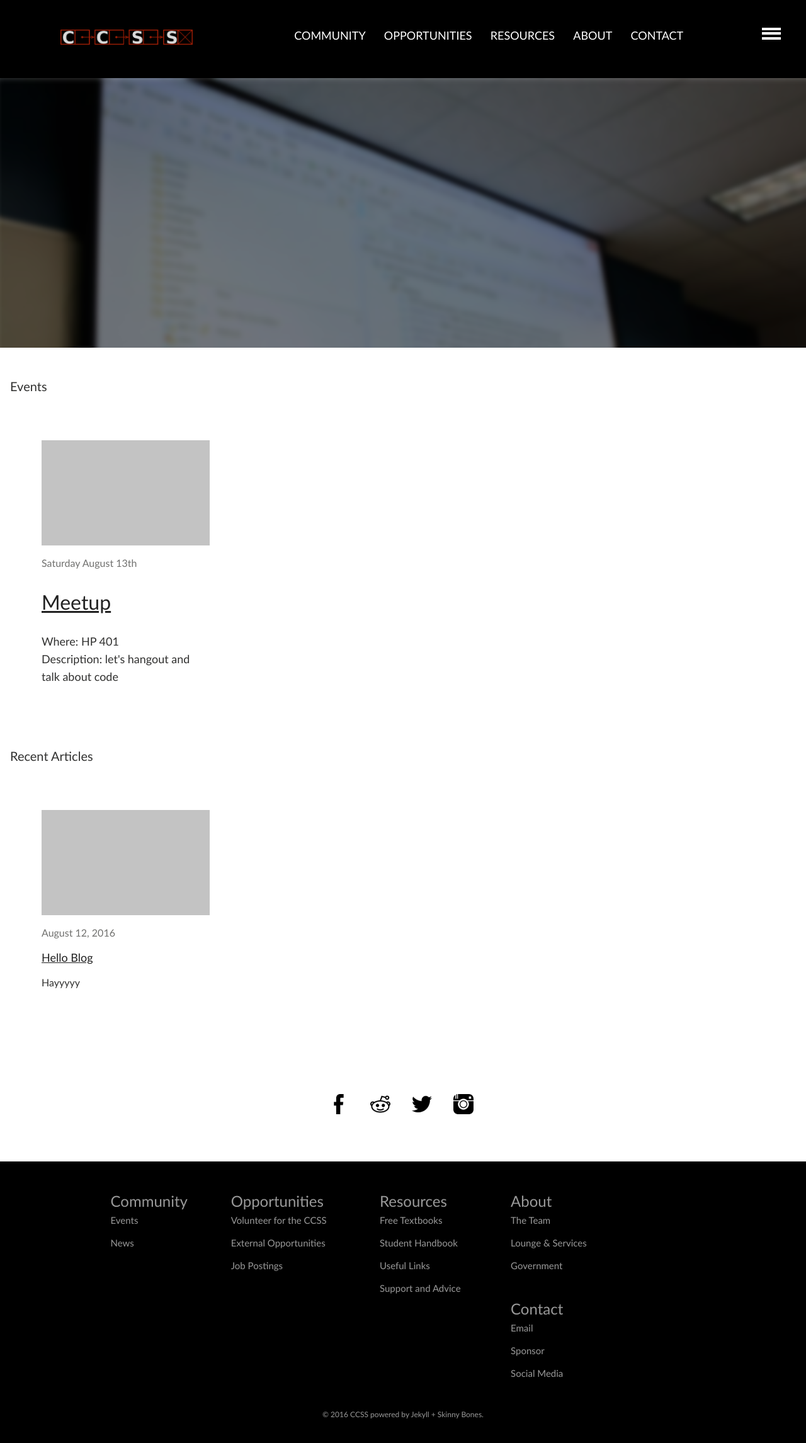
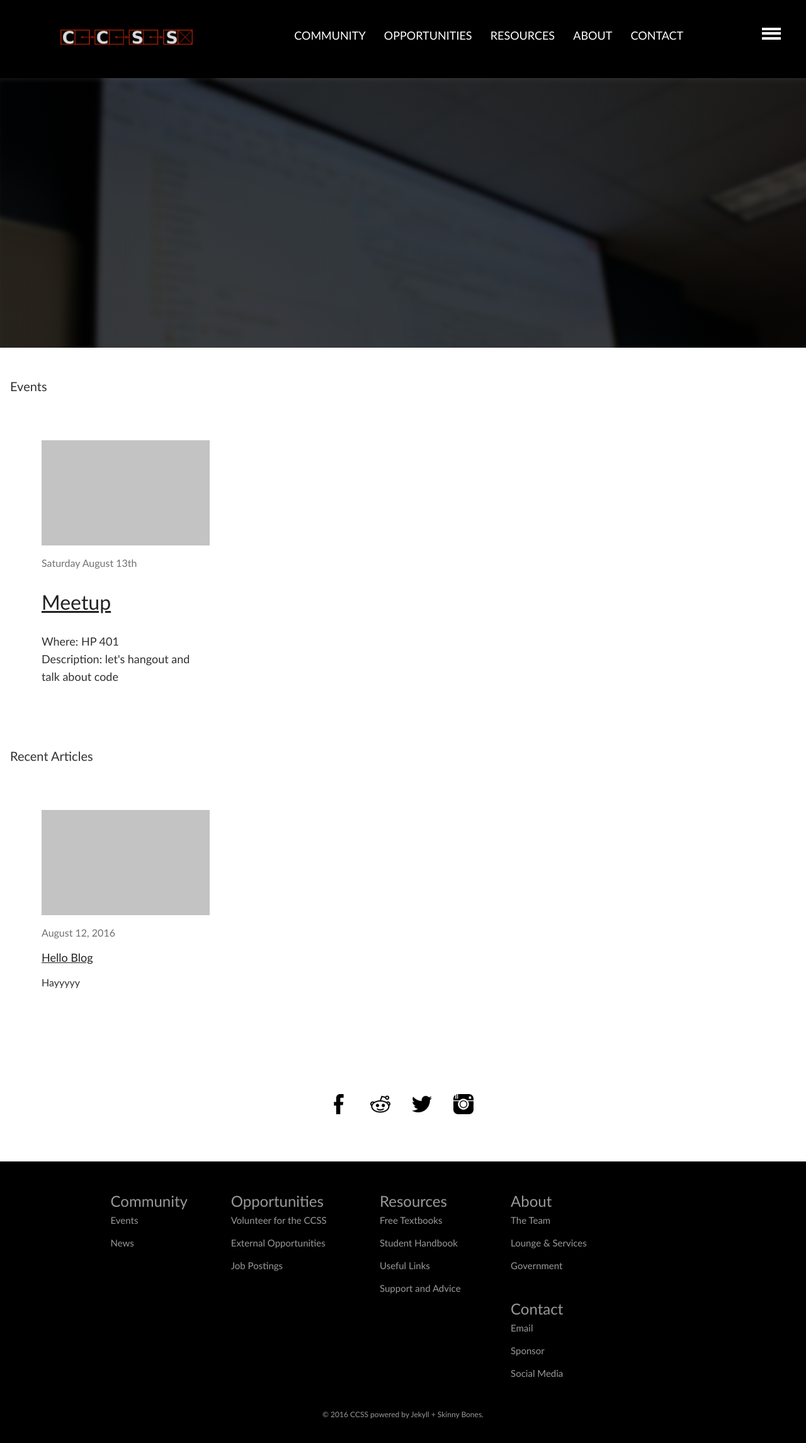
Before and after one commit to brittnylapierre/ccss_web, a Jekyll site: the page built from index.md, in a window 1280 px wide. Shown: the top 2291 px of the page at 63% size. Built offline with Jekyll 4.4.1, drawn with Linux system fonts in a browser that asks for light colours.

Commit message:
Update default.html

```diff
--- a/_layouts/default.html
+++ b/_layouts/default.html
@@ -35,7 +35,7 @@
     {% include navigation-sliding.html %}
 
     {% if page.pimage %}
-    <div class="page-image-wrapper" style="background-image: url('{{ page.pimage }}'); font-size:{{ page.subjectsize }};">
+    <div class="page-image-wrapper" style="background-image: linear-gradient(rgba(0, 0, 0, 0.5), rgba(0, 0, 0, 0.5)), url('{{ page.pimage }}'); font-size:{{ page.subjectsize }};">
         {% if page.showlogo %}
         <div class='front-page-logo' style="font-size: {{ page.subjectsize }}">
         {% else %}
```
